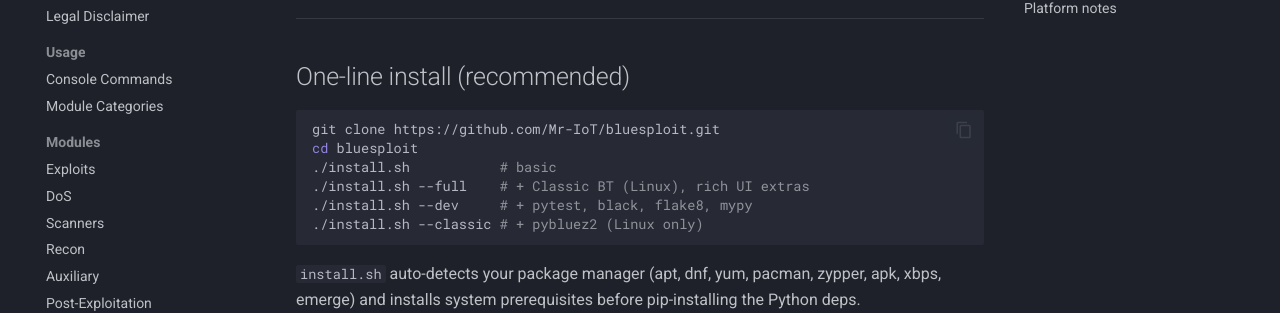
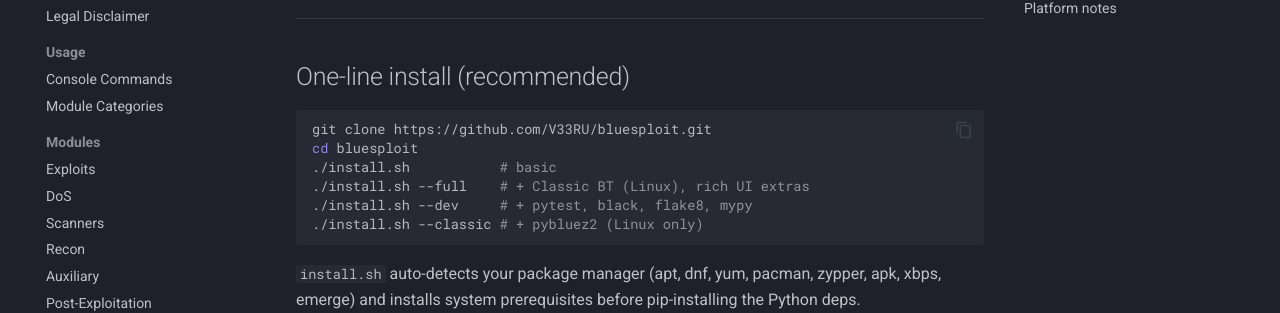
Before and after one commit to V33RU/bluesploit, an MkDocs documentation site: the page built from docs/installation.md, in a window 1280 px wide and 900 px high. Shown: the part 238-551 px from the top of the window. Built offline with MkDocs 1.6.1 and Material for MkDocs 9.7.7, drawn with Linux system fonts in a browser that asks for light colours; comment, search, counter and statistics services are not loaded; some of the changed lines change nothing that is shown.

Commit message:
Update installation.md

````diff
--- a/docs/installation.md
+++ b/docs/installation.md
@@ -7,7 +7,7 @@
 ## One-line install (recommended)
 
 ```bash
-git clone https://github.com/Mr-IoT/bluesploit.git
+git clone https://github.com/V33RU/bluesploit.git
 cd bluesploit
 ./install.sh           # basic
 ./install.sh --full    # + Classic BT (Linux), rich UI extras
````
